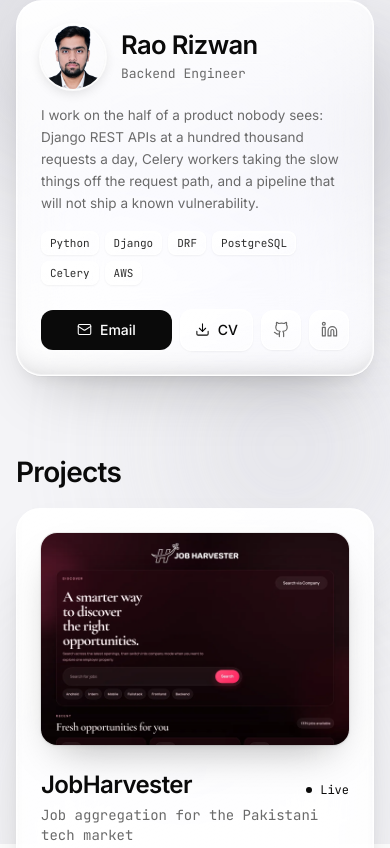
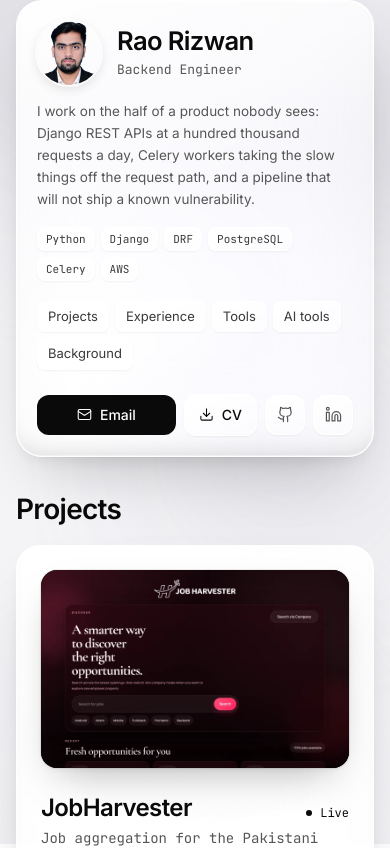
Before and after one commit to devRaoRizwan/portfolio, a React (Vite) app: page / in a window 390 px wide. Shown: the top 848 px of the page. Built offline with nearby package versions, Linux system fonts and the light colour scheme.

Commit message:
minor ui fixes

```diff
--- a/src/App.jsx
+++ b/src/App.jsx
@@ -20,10 +20,10 @@
       </div>
 
       <div className="mx-auto w-full max-w-[1500px] px-4 sm:px-6 lg:px-8">
-        <div className="grid gap-6 lg:grid-cols-[340px_minmax(0,1fr)] lg:gap-10 xl:grid-cols-[380px_minmax(0,1fr)]">
+        <div className="grid gap-3 lg:grid-cols-[340px_minmax(0,1fr)] lg:gap-10 xl:grid-cols-[380px_minmax(0,1fr)]">
           <Rail />
 
-          <main id="main" className="min-w-0 py-6">
+          <main id="main" className="min-w-0 pb-6 lg:py-6">
             <Projects />
             <Work />
             <Stack />
--- a/src/components/Projects.jsx
+++ b/src/components/Projects.jsx
@@ -13,7 +13,7 @@
       height={900}
       loading="lazy"
       decoding="async"
-      className="h-full w-full object-cover object-center transition-transform duration-700 ease-out group-hover:scale-[1.04]"
+      className="h-full w-full object-contain transition-transform duration-700 ease-out group-hover:scale-[1.03]"
     />
   ) : (
     <div className="flex h-full w-full flex-col items-center justify-center gap-3 bg-gradient-to-br from-accent-soft via-white to-accent-soft">
@@ -25,7 +25,7 @@
   )
 
   const shell =
-    'group block aspect-[16/11] overflow-hidden rounded-2xl shadow-[0_2px_4px_rgba(10,10,10,0.05),0_18px_40px_-18px_rgba(10,10,10,0.35)] ring-1 ring-black/[0.07] md:aspect-auto md:h-full md:self-stretch'
+    'group block aspect-[14/9] overflow-hidden rounded-2xl bg-[#0e0e13] shadow-[0_2px_4px_rgba(10,10,10,0.05),0_18px_40px_-18px_rgba(10,10,10,0.35)] ring-1 ring-black/[0.07] xl:self-start'
 
   return href ? (
     <a href={href} target="_blank" rel="noreferrer noopener" className={shell}>
@@ -82,7 +82,7 @@
         {projects.map((project, i) => (
           <Reveal key={project.name} delay={i * 80}>
             <article className="glass glass-hover rounded-[24px] p-6 sm:p-8">
-              <div className="grid items-stretch gap-6 md:grid-cols-[0.85fr_1.15fr] md:gap-8">
+              <div className="grid gap-6 xl:grid-cols-[1fr_1.3fr] xl:gap-8">
                 <Cover cover={project.cover} name={project.name} href={project.links.live} />
 
                 <div className="min-w-0">
--- a/src/components/Rail.jsx
+++ b/src/components/Rail.jsx
@@ -36,8 +36,8 @@
   }, [])
 
   return (
-    <header id="top" className="lg:sticky lg:top-0 lg:flex lg:h-screen lg:items-center lg:py-4">
-      <div className="glass flex w-full flex-col rounded-[26px] p-6 lg:min-h-[min(640px,calc(100vh-2rem))] lg:max-h-full lg:overflow-y-auto">
+    <header id="top" className="lg:sticky lg:top-0 lg:flex lg:h-screen lg:items-start lg:py-6">
+      <div className="glass flex w-full flex-col rounded-[26px] p-5 sm:p-6 lg:max-h-[calc(100vh-3rem)] lg:overflow-y-auto">
         <div className="flex items-center gap-4 lg:block">
           <picture>
             <source srcSet={profile.photo} type="image/webp" />
@@ -70,6 +70,21 @@
           ))}
         </ul>
 
+        <nav aria-label="Sections" className="no-print mt-5 lg:hidden">
+          <ul className="flex flex-wrap gap-1.5">
+            {LINKS.map((link) => (
+              <li key={link.href}>
+                <a
+                  href={link.href}
+                  className="glass-chip inline-flex rounded-lg px-2.5 py-1 text-[13px] text-ink-soft"
+                >
+                  {link.label}
+                </a>
+              </li>
+            ))}
+          </ul>
+        </nav>
+
         <nav aria-label="Sections" className="no-print mt-5 hidden lg:block">
           <ul>
             {LINKS.map((link, i) => {
@@ -98,7 +113,7 @@
           </ul>
         </nav>
 
-        <div className="no-print mt-6 flex items-center gap-2">
+        <div className="no-print mt-6 flex flex-wrap items-center gap-2">
           <a
             href={`mailto:${profile.email}`}
             className="inline-flex flex-1 items-center justify-center gap-2 rounded-xl bg-accent px-4 py-2.5 text-sm font-medium text-white transition-colors hover:bg-accent-dark"
--- a/src/components/ui.jsx
+++ b/src/components/ui.jsx
@@ -36,7 +36,7 @@
 
 export function Section({ id, title, children, className = '' }) {
   return (
-    <section id={id} className={`w-full py-8 sm:py-10 ${className}`}>
+    <section id={id} className={`w-full py-6 sm:py-8 lg:py-10 ${className}`}>
       {title && (
         <Reveal className="mb-5">
           <h2 className="text-[1.75rem] sm:text-3xl">{title}</h2>
--- a/src/content.js
+++ b/src/content.js
@@ -134,8 +134,8 @@
     name: 'Jobbr',
     tagline: 'A job board API with two very different users',
     cover: {
-      icon: 'ui:lock',
-      caption: 'JWT + RBAC',
+      image: '/images/jobbr.webp',
+      alt: 'The Jobbr API surface: auth, jobs, applications and bookmark endpoints',
     },
     description: `Employers and job seekers want opposite things from the same
       data, so the API is built around keeping them apart.`,
@@ -159,7 +159,7 @@
       ],
       note: 'Same data underneath. The token decides which half of the API you can see.',
     },
-    stack: ['Django REST Framework', 'JWT', 'PostgreSQL', 'Swagger/OpenAPI'],
+    stack: ['Django REST Framework', 'JWT', 'PostgreSQL', 'drf-spectacular'],
     links: {
       live: null,
       frontend: null,
--- a/src/index.css
+++ b/src/index.css
@@ -3,9 +3,9 @@
 @theme {
   --color-canvas: #ffffff;
   --color-ink: #0a0a0a;
-  --color-ink-soft: #2e2e2e;
-  --color-muted: #6a6a6a;
-  --color-faint: #8c8c8c;
+  --color-ink-soft: #3a3a3a;
+  --color-muted: #565656;
+  --color-faint: #707070;
   --color-line: #e4e4e6;
   --color-accent: #0a0a0a;
   --color-accent-dark: #000000;
@@ -18,6 +18,28 @@
   html {
     scroll-behavior: smooth;
     -webkit-text-size-adjust: 100%;
+    scrollbar-width: thin;
+    scrollbar-color: rgba(10, 10, 10, 0.22) transparent;
+  }
+  ::-webkit-scrollbar {
+    width: 10px;
+    height: 10px;
+  }
+  ::-webkit-scrollbar-track {
+    background: transparent;
+  }
+  ::-webkit-scrollbar-thumb {
+    background: rgba(10, 10, 10, 0.2);
+    border: 3px solid transparent;
+    border-radius: 999px;
+    background-clip: content-box;
+  }
+  ::-webkit-scrollbar-thumb:hover {
+    background: rgba(10, 10, 10, 0.36);
+    background-clip: content-box;
+  }
+  ::-webkit-scrollbar-corner {
+    background: transparent;
   }
   body {
     margin: 0;
@@ -39,6 +61,11 @@
   }
   section[id] {
     scroll-margin-top: 24px;
+  }
+  @media (min-width: 1024px) {
+    main > section:first-child {
+      padding-top: 0;
+    }
   }
   :focus-visible {
     outline: 2px solid var(--color-ink);
```
Also changed, not shown: public/images/jobbr.webp (added), public/images/og.png.
